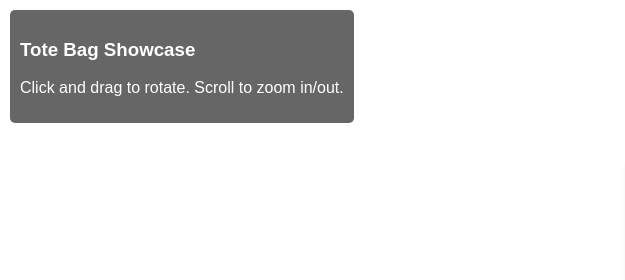
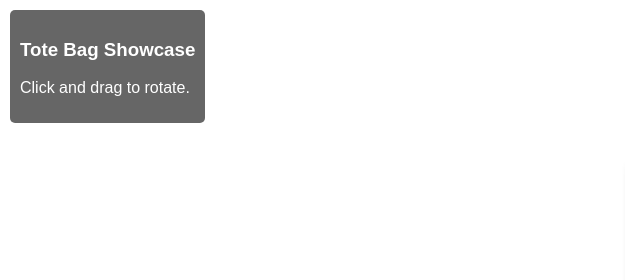
Before and after one commit to GaoYeGithub/Test, a plain HTML site: page index.html in a window 1280 px wide. Shown: the top 280 px of the page, 0-625 px from the left. Drawn offline with Linux system fonts and the light colour scheme; grey boxes are pictures that could not be loaded.

Commit message:
Add files via upload

```diff
--- a/index.html
+++ b/index.html
@@ -43,7 +43,7 @@
 <body>
     <div id="info">
         <h3>Tote Bag Showcase</h3>
-        <p>Click and drag to rotate. Scroll to zoom in/out.</p>
+        <p>Click and drag to rotate.</p>
     </div>
 
     <div id="form-container">
```
